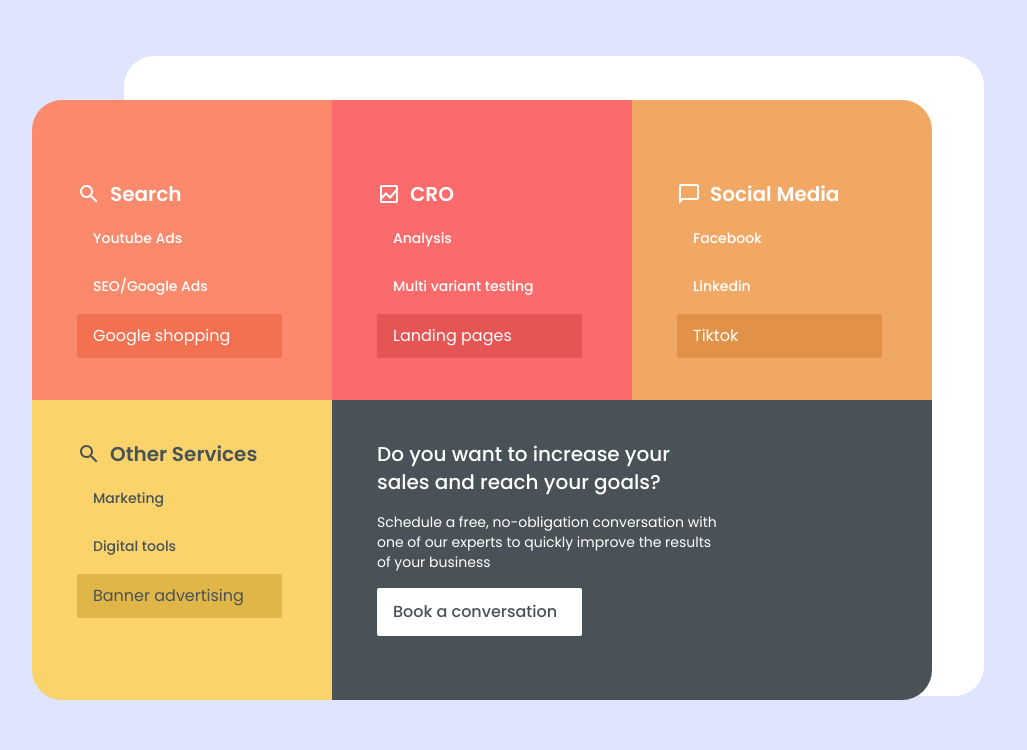
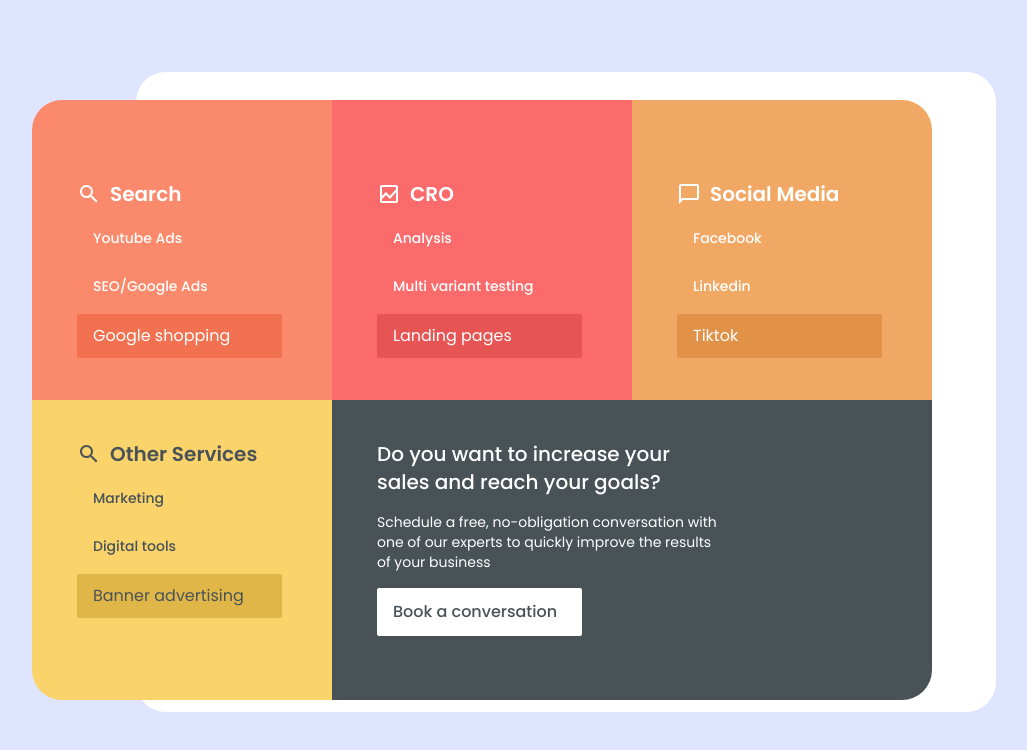
Before and after one commit to HuseynliTogrul/04.12.2023, a plain HTML site: page task3/index.html in a window 1280 px wide. Shown: the whole page, without its empty margins (158-1185 px from the left). Drawn offline with nearby package versions, Linux system fonts and the light colour scheme.

Commit message:
task3 end :)

```diff
--- a/task3/index.html
+++ b/task3/index.html
@@ -23,7 +23,7 @@
 </head>
 
 <body class="min-h-screen flex justify-center items-center text-white bg-[#E0E5FF]">
-  <div class="overflow-hidden rounded-[30px] font-poppins after:content-[''] after:w-[860px] after:h-[640px] after:bg-white after:absolute after:top-[7%] after:left-[22%] after:z-[-1] after:rounded-[30px]">
+  <div class="overflow-hidden rounded-[30px] font-poppins after:content-[''] after:w-[860px] after:h-[640px] after:bg-white after:absolute after:top-[9%] after:left-[23%] after:z-[-1] after:rounded-[30px]">
     <div class="flex">
       <div class="bg-[#FB896B] w-[300px] h-[300px] py-[80px] px-[45px]">
         <div class="flex items-center gap-[9px] mb-5">
```
